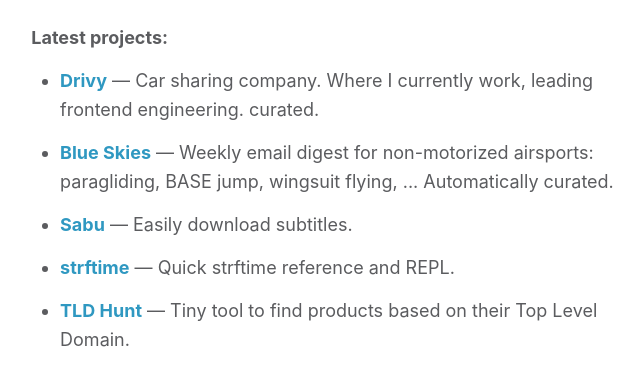
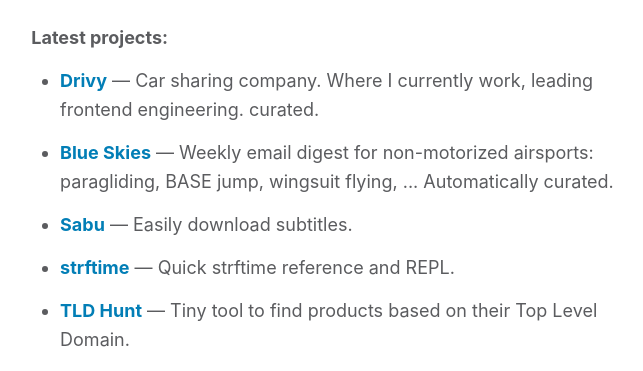
Before and after one commit to TimPetricola/timpetricola.github.io, a website: page index.html in a window 1280 px wide. Shown: the part 254-625 px from the top of the page, without its empty margins (312-955 px from the left). Drawn offline with Linux system fonts and the light colour scheme; files that its build step writes are made by us from their sources.

Commit message:
Imrpove a11y

```diff
--- a/src/styles.css
+++ b/src/styles.css
@@ -125,7 +125,7 @@
 :root {
   --color-base: #5b5c5f;
   --color-back: #fff;
-  --color-brand: #2f98c1;
+  --color-brand: #027eb6;
   --color-selection: #fff;
   --color-selection-back: #27aadd;
   --color-link-underline: color(var(--color-base) l(+30%));
```
